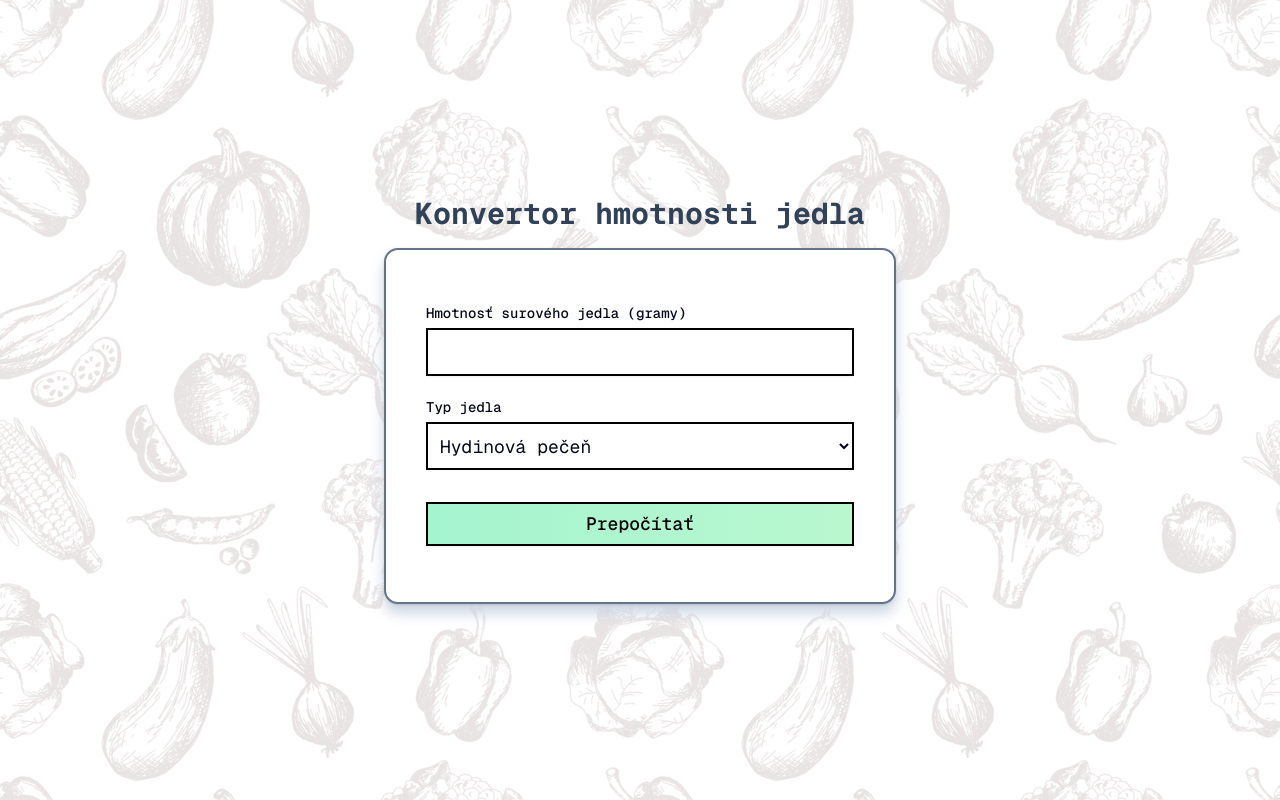
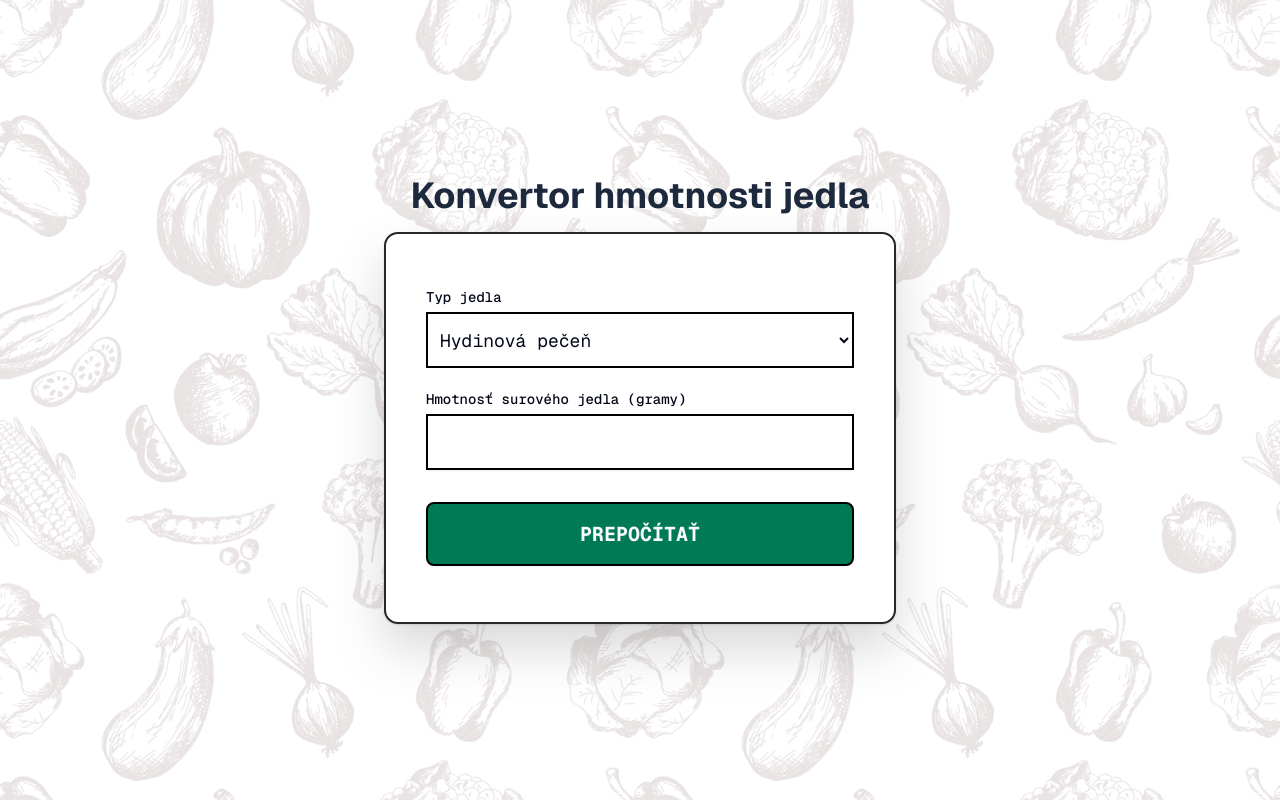
Before and after one commit to Lubos-Trcalek/food-converter-app, a Next.js app: page / in a window 1280 px wide. Built offline with nearby package versions, Linux system fonts and the light colour scheme.

Commit message:
style changes

```diff
--- a/src/app/globals.css
+++ b/src/app/globals.css
@@ -121,7 +121,6 @@
 }
 
 .container {
-  background-image: url('/bg.jpg');
+  background-image: linear-gradient(rgba(255, 255, 255, 0.85), rgba(255, 255, 255, 0.85)), url('/bg.jpg');
   background-color: rgba(255, 255, 255, 0.85);
-  background-blend-mode: lighten;
 }
--- a/src/components/FoodConverter.tsx
+++ b/src/components/FoodConverter.tsx
@@ -106,12 +106,12 @@ export default function FoodConverter() {
       </select> */}
 
       {/* title */}
-      <div className="">
-        <h1 className="text-3xl font-bold pb-4 text-center text-slate-700">{t.title}</h1>
+      <div>
+        <h1 className="text-4xl font-bold pb-4 text-center text-slate-800 font-sans">{t.title}</h1>
       </div>
 
       {/* Card converter */}
-      <Card className="max-w-lg border-2 border-slate-500 w-full drop-shadow-xl drop-shadow-slate-300">
+      <Card className="max-w-lg border-2 border-zinc-800 w-full drop-shadow-2xl ">
         <CardContent className="px-10 py-8">
           <form
             onSubmit={e => {
@@ -119,6 +119,31 @@ export default function FoodConverter() {
               handleConvert();
             }}>
             <div className="mb-6">
+              <Label htmlFor="food" className="mb-2">
+                {t.foodType}
+              </Label>
+              <select
+                id="food"
+                value={foodType}
+                onChange={e => {
+                  setFoodType(e.target.value);
+                  setCookedWeight(null);
+                  setRawWeight('');
+                }}
+                className="border-2 border-black px-2 w-full text-lg h-14">
+                {Object.entries(conversionGroups).map(([groupKey, group]) => (
+                  <optgroup key={groupKey} label={group.label[language]}>
+                    {Object.entries(group.items).map(([food]) => (
+                      <option key={food} value={food}>
+                        {food.charAt(0).toUpperCase() + food.slice(1)}
+                      </option>
+                    ))}
+                  </optgroup>
+                ))}
+              </select>
+            </div>
+
+            <div className="mb-8">
               <Label htmlFor="weight" className="mb-2">
                 {t.rawLabel}
               </Label>
@@ -140,47 +165,22 @@ export default function FoodConverter() {
                     handleConvert(); // trigger conversion on Enter as well
                   }
                 }}
-                className="border-2 border-black text-lg tw-w-full h-12 rounded-none"
+                className="border-2 border-black  h-14 rounded-none focus-visible:outline-none focus-visible:ring-2 focus-visible:ring-green-400 focus-visible:border-green-200"
               />
-            </div>
-
-            <div className="mb-8">
-              <Label htmlFor="food" className="mb-2">
-                {t.foodType}
-              </Label>
-              <select
-                id="food"
-                value={foodType}
-                onChange={e => {
-                  setFoodType(e.target.value);
-                  setCookedWeight(null);
-                  setRawWeight('');
-                }}
-                className="border-2 border-black p-2 w-full text-lg h-12">
-                {Object.entries(conversionGroups).map(([groupKey, group]) => (
-                  <optgroup key={groupKey} label={group.label[language]}>
-                    {Object.entries(group.items).map(([food]) => (
-                      <option key={food} value={food}>
-                        {food.charAt(0).toUpperCase() + food.slice(1)}
-                      </option>
-                    ))}
-                  </optgroup>
-                ))}
-              </select>
             </div>
 
             <Button
               type="submit"
-              className="border-2 border-black bg-gradient-to-r from-emerald-200 to-green-200 hover:from-emerald-400 hover:to-green-400 text-black w-full text-lg h-11 rounded-none transition-colors duration-500 ease-in-out hover:cursor-pointer">
+              className=" border-2 border-black text-slate-50 bg-emerald-700 w-full text-xl uppercase font-bold h-16 rounded-md transition-colors duration-200 ease-in-out hover:cursor-pointer hover:bg-emerald-600">
               {t.convert}
             </Button>
           </form>
 
           {cookedWeight && (
-            <div>
-              <hr className="my-6 h-0.5 bg-slate-300" />
+            <div className="border border-slate-200 rounded-sm mt-6 text-slate-700 bg-slate-100 p-4">
+              {/* <hr className="my-6 h-0.5 bg-slate-300" /> */}
               <span className="text-base">{t.result}:</span>
-              <span className="ml-2 text-2xl font-bold">{cookedWeight}g</span>
+              <span className="ml-1 text-2xl font-bold text-slate-900">{cookedWeight}g</span>
             </div>
           )}
         </CardContent>
```
